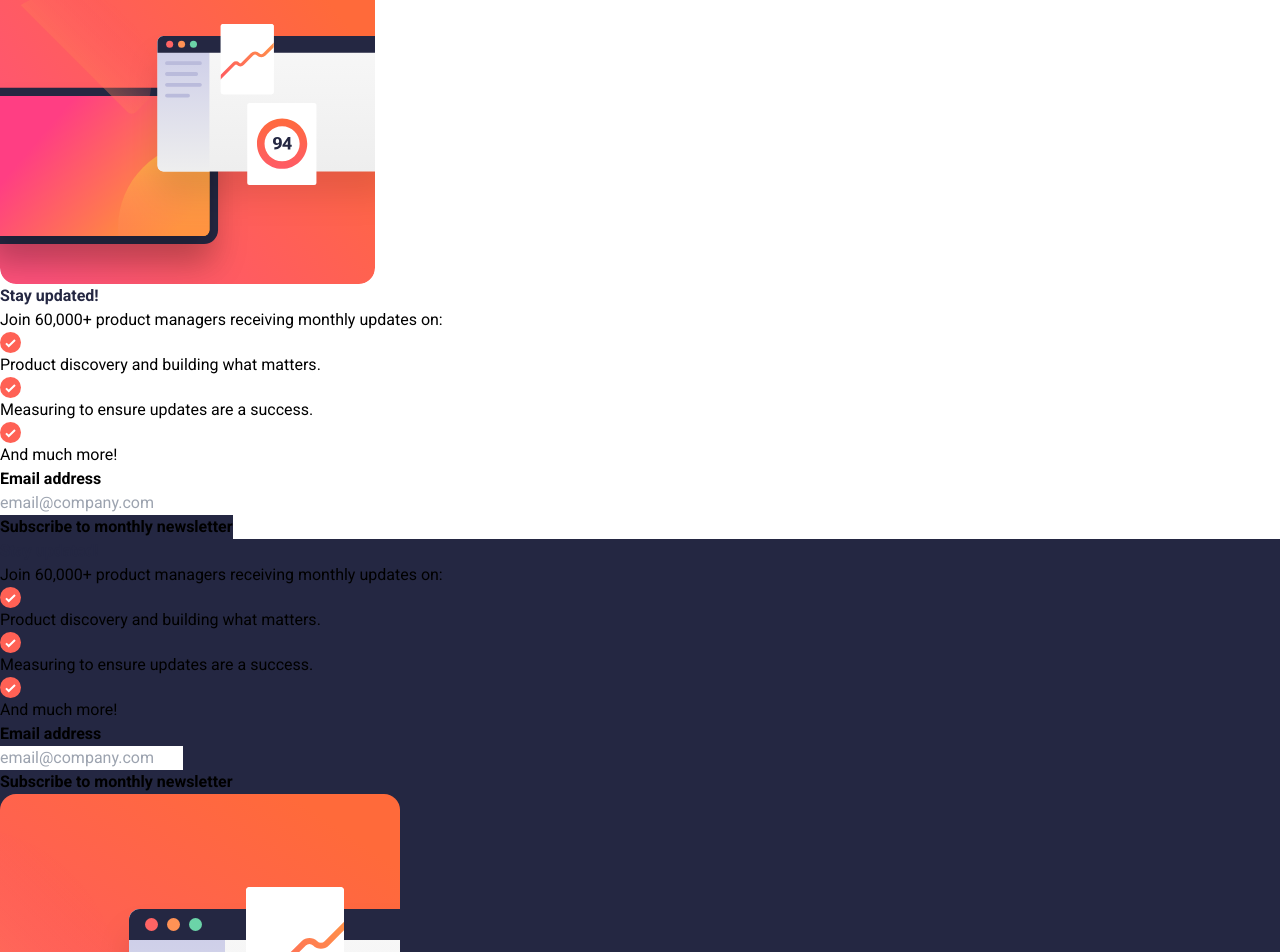
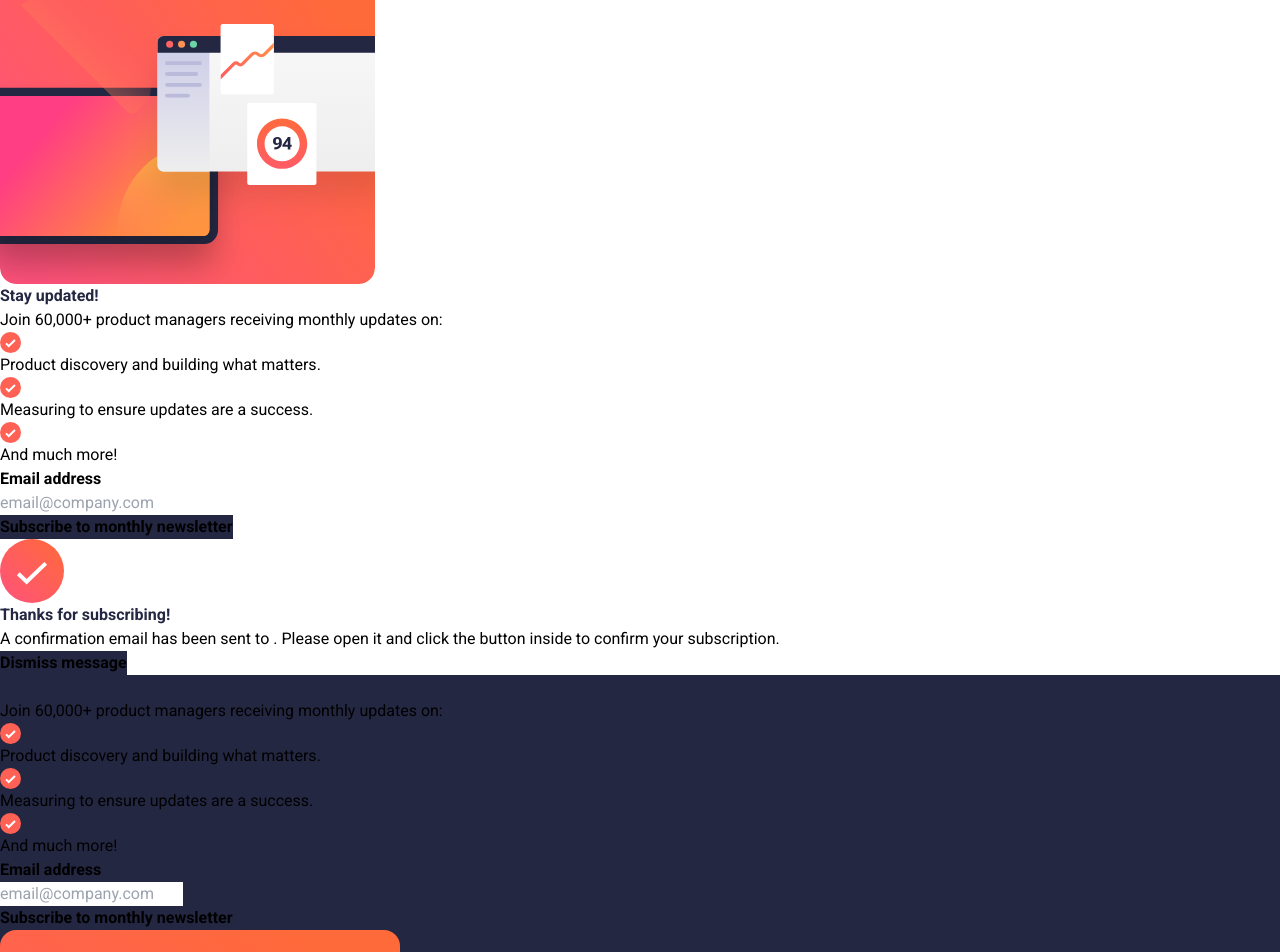
Before and after one commit to jameswu49/newsletter, a React (Vite) app in the folder newsletter/: page / in a window 1280 px wide. Shown: the top 952 px of the page. Built offline with nearby package versions, Linux system fonts and the light colour scheme.

Commit message:
created success page and updated components

```diff
--- a/newsletter/src/components/Desktop-Form.jsx
+++ b/newsletter/src/components/Desktop-Form.jsx
@@ -1,3 +1,4 @@
+import { useState } from "react"
 import image from "../images/desktop.svg"
 import check from "../images/list.svg"
 
@@ -8,14 +9,21 @@ const text = [
 ]
 
 export default function DesktopForm() {
+    const [valid, setValid] = useState(true)
+
+    function handleEmailCheck(e) {
+        const isValid = e.target.checkValidity()
+        setValid(isValid)
+    }
+
     return (
         <>
             <section className="hidden md:flex min-h-screen dark-slate-bg justify-center items-center">
-                <div className="flex bg-white rounded-[2rem] lg:w-[80%] 2xl:w-[60%]">
-                    <div className="w-1/2 px-20">
+                <div className="flex bg-white rounded-[2rem] lg:w-[70%] 2xl:w-[60%]">
+                    <div className="w-1/2 px-10">
                         <Title />
                         <List />
-                        <Input />
+                        <Input handleEmailCheck={handleEmailCheck} valid={valid} />
                         <Button />
                     </div>
                     <Image />
@@ -53,12 +61,18 @@ function List() {
     )
 }
 
-function Input() {
+function Input({ handleEmailCheck, valid }) {
     return (
         <>
+            <div className="flex justify-between">
+                <h1 className="roboto-700 pt-5">Email address</h1>
+                <span className="pt-5 tomato">{!valid ? 'Valid email required ' : ''}</span>
+            </div>
             <div>
-                <h1 className="roboto-700 pt-5">Email address</h1>
-                <input className="border-2 rounded-lg pl-4 py-5 w-full mt-2 mb-5" placeholder="email@company.com" type="text" />
+                <input className="border-2 rounded-lg pl-6 py-5 w-full mt-2 mb-5"
+                    placeholder="email@company.com"
+                    type="email"
+                    onChange={handleEmailCheck} />
             </div>
         </>
     )
--- a/newsletter/src/components/Email-Form.jsx
+++ b/newsletter/src/components/Email-Form.jsx
@@ -1,30 +1,51 @@
+import { useState } from "react"
+
 export default function Email() {
+    const [valid, setValid] = useState(true)
+    const [show, setShow] = useState(false)
+
+
+    function handleEmailCheck(e) {
+        const isValid = e.target.checkValidity()
+        setValid(isValid)
+    }
+
+    function handleSuccessForm() {
+        setShow(!show)
+    }
+
     return (
         <>
             <div className="mr-5 mb-10">
-                <Input />
-                <Button />
+                <Input handleEmailCheck={handleEmailCheck} valid={valid} />
+                <Button handleSuccessForm={handleSuccessForm} />
             </div>
         </>
     )
 }
 
-function Input() {
+function Input({ handleEmailCheck, valid }) {
     return (
         <>
+            <div className="flex justify-between">
+                <h1 className="roboto-700 mt-5">Email address</h1>
+                <span className="pt-5 tomato">{!valid ? 'Valid email required ' : ''}</span>
+            </div>
             <div>
-                <h1 className="roboto-700 mt-5">Email address</h1>
-                <input className="border-2 rounded-lg pl-4 py-5 w-full mt-2 mb-5" placeholder="email@company.com" type="text" />
+                <input className="border-2 rounded-lg pl-6 py-5 w-full mt-2 mb-5"
+                    placeholder="email@company.com"
+                    type="email"
+                    onChange={handleEmailCheck} />
             </div>
         </>
     )
 }
 
-function Button() {
+function Button({ handleSuccessForm }) {
     return (
         <>
-            <div className="">
-                <button className="dark-slate-bg text-white w-full rounded-lg py-5 roboto-700">Subscribe to monthly newsletter</button>
+            <div>
+                <button className="dark-slate-bg text-white w-full rounded-lg py-5 roboto-700" onClick={handleSuccessForm}>Subscribe to monthly newsletter</button>
             </div>
         </>
     )
--- a/newsletter/src/components/Mobile-Form.jsx
+++ b/newsletter/src/components/Mobile-Form.jsx
@@ -1,6 +1,7 @@
+import { useState } from "react"
 import check from "../images/list.svg"
 import MobileImage from "./Mobile-Image"
-import Email from "./Email-Form"
+import MobileSuccess from "./MobileSuccess"
 
 const text = [
     { text: "Product discovery and building what matters." },
@@ -9,16 +10,35 @@ const text = [
 ]
 
 export default function MobileForm() {
+    const [valid, setValid] = useState(true)
+    const [hidden, setHidden] = useState(true)
+
+    function handleEmailCheck(e) {
+        const isValid = e.target.checkValidity()
+        const value = e.target.value
+        console.log(value)
+        setValid(isValid)
+    }
+
+    function handleSuccessForm() {
+        if (valid) {
+            setHidden(!hidden)
+        }
+    }
+
     return (
         <>
-            <div className="md:hidden">
+            <section className={`md:hidden ${hidden ? '' : 'hidden'}`}>
                 <MobileImage />
-                <section className="px-5">
+                <div className="px-5">
                     <Title />
                     <List />
-                    <Email />
-                </section>
-            </div>
+                    <Email handleEmailCheck={handleEmailCheck} handleSuccessForm={handleSuccessForm} valid={valid} />
+                </div>
+            </section>
+            <section className={`md:hidden ${hidden ? 'hidden' : ''}`}>
+                <MobileSuccess />
+            </section>
         </>
     )
 }
@@ -48,3 +68,41 @@ function List() {
         </>
     )
 }
+
+function Email({ handleEmailCheck, handleSuccessForm, valid }) {
+    return (
+        <>
+            <div className="mr-5 mb-10">
+                <Input handleEmailCheck={handleEmailCheck} valid={valid} />
+                <Button handleSuccessForm={handleSuccessForm} />
+            </div>
+        </>
+    )
+}
+
+function Input({ handleEmailCheck, valid }) {
+    return (
+        <>
+            <div className="flex justify-between">
+                <h1 className="roboto-700 mt-5">Email address</h1>
+                <span className="pt-5 tomato">{!valid ? 'Valid email required ' : ''}</span>
+            </div>
+            <div>
+                <input className="border-2 rounded-lg pl-6 py-5 w-full mt-2 mb-5"
+                    placeholder="email@company.com"
+                    type="email"
+                    onChange={handleEmailCheck} />
+            </div>
+        </>
+    )
+}
+
+function Button({ handleSuccessForm }) {
+    return (
+        <>
+            <div>
+                <button className="dark-slate-bg text-white w-full rounded-lg py-5 roboto-700" onClick={handleSuccessForm}>Subscribe to monthly newsletter</button>
+            </div>
+        </>
+    )
+}
--- /dev/null
+++ b/newsletter/src/components/MobileSuccess.jsx
@@ -0,0 +1,34 @@
+import success from "../images/success.svg"
+
+export default function MobileSuccess() {
+    return (
+        <>
+            <section className="h-screen">
+                <CheckMark />
+                <Button />
+            </section>
+        </>
+    )
+}
+
+function CheckMark({ email }) {
+    return (
+        <div className="h-3/4 pt-28">
+            <img className="pl-7" src={success} alt="" />
+            <h1 className="dark-slate roboto-700 text-5xl pt-10 px-8">Thanks for subscribing!</h1>
+            <p className="px-8 pt-7">A confirmation email has been sent to {email}. Please open it and click the button inside to confirm your subscription. </p>
+        </div>
+    )
+}
+
+function Button() {
+    return (
+        <>
+            <div className="h-1/4 flex justify-center items-center">
+                <div className="w-[90%]">
+                    <button className="w-full rounded-lg dark-slate-bg text-white roboto-700 py-5">Dismiss message</button>
+                </div>
+            </div>
+        </>
+    )
+}
--- a/newsletter/src/index.css
+++ b/newsletter/src/index.css
@@ -27,3 +27,12 @@ body {
 .dark-slate-bg {
   background-color: hsl(234, 29%, 20%);
 }
+
+input:invalid {
+  background-color: #FFE8E6;
+  border-color: hsl(4, 91%, 78%);
+}
+
+.tomato {
+  color: hsl(4, 100%, 67%);
+}
```
